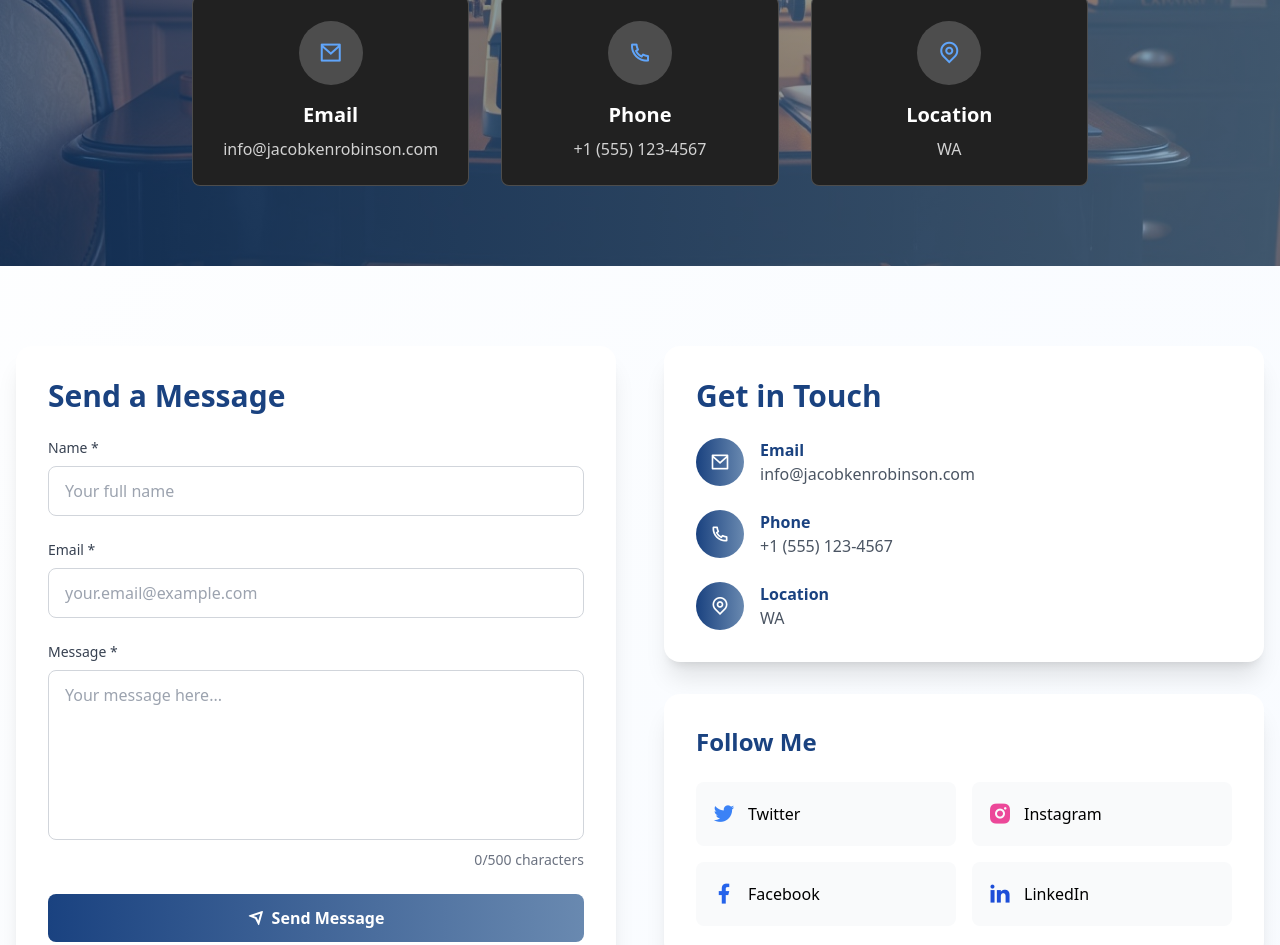
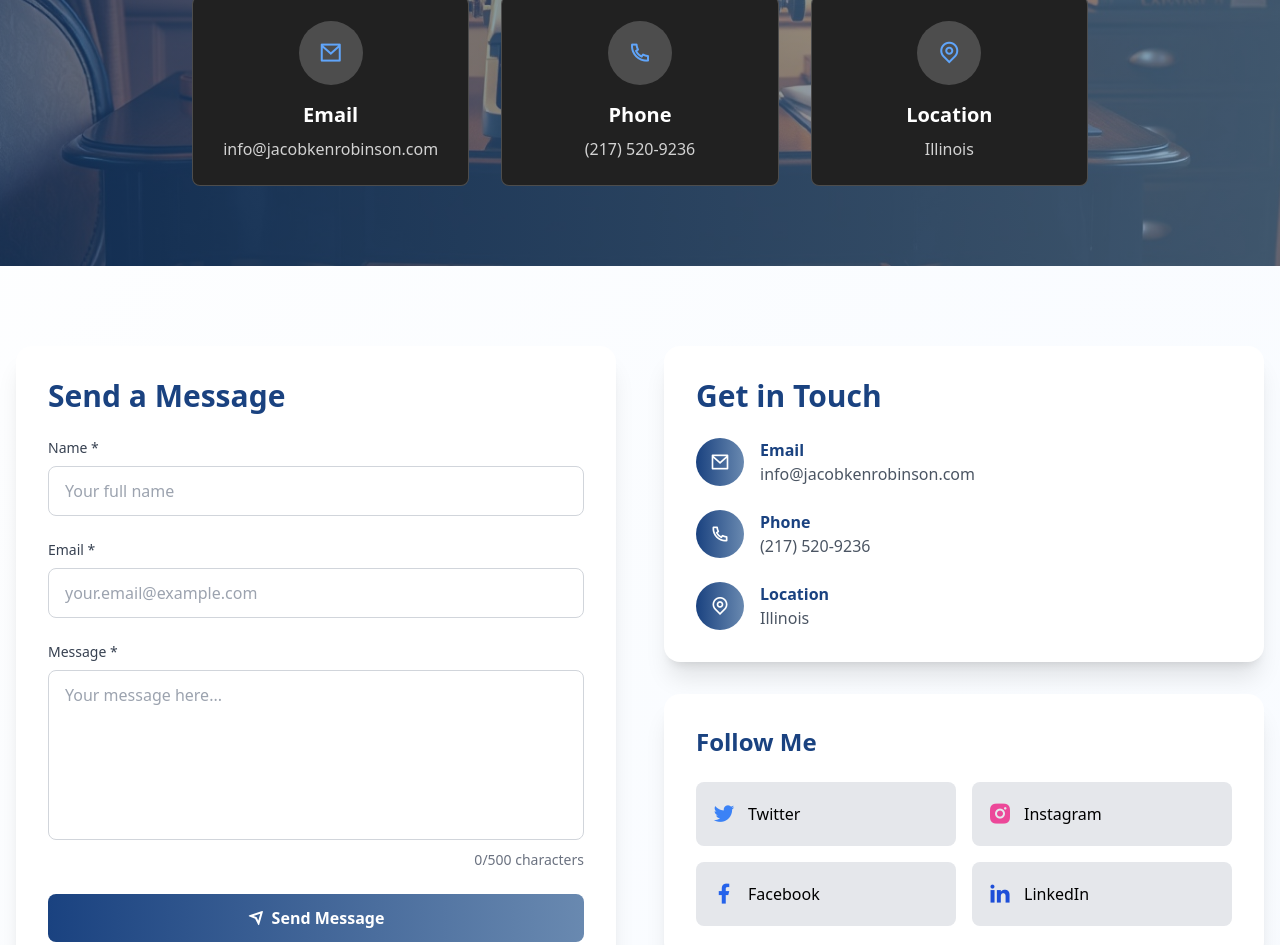
Before and after one commit to mhaawais/promise-hope, a Next.js app: page /contact in a window 1280 px wide. Shown: the part 380-1325 px from the top of the page. Built offline with nearby package versions, Linux system fonts and the light colour scheme.

Commit message:
add social-media

```diff
--- a/components/Footer.tsx
+++ b/components/Footer.tsx
@@ -29,25 +29,33 @@ export default function Footer() {
             </p>
             <div className="flex space-x-4 justify-center md:justify-start">
               <a
-                href="#"
+                href="https://www.facebook.com/"
+                target="_blank"
+                rel="noopener noreferrer"
                 className="w-10 h-10 bg-white hover:bg-black rounded-full flex items-center justify-center transition-colors duration-300 cursor-pointer"
               >
                 <FaFacebook className="text-blue-600 text-2xl" />
               </a>
               <a
-                href="#"
+                href="https://www.twitter.com/"
+                target="_blank"
+                rel="noopener noreferrer"
                 className="w-10 h-10 bg-white rounded-full flex items-center justify-center hover:bg-black transition-colors duration-300 cursor-pointer"
               >
                 <FaTwitter className="text-blue-400 text-2xl" />
               </a>
               <a
-                href="#"
+                href="https://www.instagram.com/"
+                target="_blank"
+                rel="noopener noreferrer"
                 className="w-10 h-10 bg-white rounded-full flex items-center justify-center hover:bg-black transition-colors duration-300 cursor-pointer"
               >
                 <FaInstagram className="text-pink-700 text-2xl" />
               </a>
               <a
-                href="#"
+                href="https://www.linkedin.com/"
+                target="_blank"
+                rel="noopener noreferrer"
                 className="w-10 h-10 bg-white rounded-full flex items-center justify-center hover:bg-black transition-colors duration-300 cursor-pointer"
               >
                 <FaLinkedin className="text-blue-800 text-2xl" />
--- a/components/author/AuthorAchievements.tsx
+++ b/components/author/AuthorAchievements.tsx
@@ -153,7 +153,7 @@ export default function AuthorAchievements() {
               </div>
               <p className="text-gray-700 italic leading-relaxed">
                 &quot;Jacob Ken Robinson writes with a profound understanding of the human condition.
-                Her ability to capture complex emotions in simple, beautiful prose is extraordinary.&quot;
+                His ability to capture complex emotions in simple, beautiful prose is extraordinary.&quot;
               </p>
             </div>
 
@@ -183,10 +183,10 @@ export default function AuthorAchievements() {
         <div className="bg-gradient-to-r from-[#1a4280] to-[#6989b0] rounded-2xl p-8 mt-16 text-center text-white">
           <h3 className="text-3xl font-bold mb-4">What&apos;s Next?</h3>
           <p className="text-xl mb-6">
-            Jacob is currently working on her next novel, expected to be released in th end of 2025.
-            Stay tuned for updates on her upcoming literary projects and events.
+            Jacob is currently working on his next novel, expected to be released in the end of 2025.
+            Stay tuned for updates on his upcoming literary projects and events.
           </p>
-          <button className="bg-white text-[#1a4280] px-8 py-3 rounded-full hover:bg-gray-100 transition-all duration-300 transform hover:scale-105 font-semibold cursor-pointer">
+          <button className="bg-white text-[#1a4280] px-8 py-3 rounded-full hover:bg-[#1a4280] hover:text-white transition-all duration-300 transform hover:scale-105 font-semibold cursor-pointer">
             <i className="ri-notification-line mr-2"></i>
             Follow me
           </button>
--- a/components/contact/ContactHero.tsx
+++ b/components/contact/ContactHero.tsx
@@ -1,4 +1,4 @@
-'use client';
+"use client";
 
 export default function ContactHero() {
   return (
@@ -7,9 +7,9 @@ export default function ContactHero() {
       <div
         className="absolute inset-0 bg-cover bg-center"
         style={{
-       //   backgroundImage: `url('https://readdy.ai/api/search-image?query=Elegant%20writing%20desk%20with%20vintage%20typewriter%2C%20warm%20golden%20lighting%2C%20cozy%20literary%20atmosphere%2C%20inspiring%20writer%20workspace%2C%20sophisticated%20home%20office%20setting&width=1920&height=600&seq=contacthero1&orientation=landscape')`
-             backgroundImage: `url("/assets/images/pic-6.jpg")`,
-      }}
+          //   backgroundImage: `url('https://readdy.ai/api/search-image?query=Elegant%20writing%20desk%20with%20vintage%20typewriter%2C%20warm%20golden%20lighting%2C%20cozy%20literary%20atmosphere%2C%20inspiring%20writer%20workspace%2C%20sophisticated%20home%20office%20setting&width=1920&height=600&seq=contacthero1&orientation=landscape')`
+          backgroundImage: `url("/assets/images/pic-6.jpg")`,
+        }}
       >
         <div className="absolute inset-0 bg-gradient-to-r from-[#1a4280]/60 to-[#6989b0]/60"></div>
       </div>
@@ -21,19 +21,23 @@ export default function ContactHero() {
             Let&apos;s Connect
           </h1>
           <p className="text-xl md:text-2xl text-white/90 mb-8 leading-relaxed">
-            Have a question, want to discuss a collaboration, or simply share your thoughts?
-            I&apos;d love to hear from you.
+            Have a question, want to discuss a collaboration, or simply share
+            your thoughts? I&apos;d love to hear from you.
           </p>
 
           {/* Contact Methods */}
           <div className="grid grid-cols-1 md:grid-cols-3 gap-8 mt-12">
-
             <div className="bg-[#212121] hover:bg-[#383838] backdrop-blur-sm rounded-lg p-6 border border-white/20">
               <div className="w-16 h-16 bg-white/20 rounded-full flex items-center justify-center mx-auto mb-4">
                 <i className="ri-mail-line text-blue-400 text-2xl"></i>
               </div>
               <h3 className="text-xl font-semibold mb-2">Email</h3>
-              <p className="text-white/80">info@jacobkenrobinson.com</p>
+              <a
+                href="mailto:info@jacobkenrobinson.com"
+                className="text-white/80 hover:underline break-all"
+              >
+                info@jacobkenrobinson.com
+              </a>
             </div>
 
             <div className="bg-[#212121] hover:bg-[#383838] backdrop-blur-sm rounded-lg p-6 border border-white/20">
@@ -41,7 +45,12 @@ export default function ContactHero() {
                 <i className="ri-phone-line text-blue-400 text-2xl"></i>
               </div>
               <h3 className="text-xl font-semibold mb-2">Phone</h3>
-              <p className="text-white/80">+1 (555) 123-4567</p>
+              <a
+                href="tel:2175209236"
+                className="text-white/80 hover:underline"
+              >
+                (217) 520‑9236
+              </a>
             </div>
 
             <div className="bg-[#212121] hover:bg-[#383838] backdrop-blur-sm rounded-lg p-6 border border-white/20">
@@ -49,7 +58,14 @@ export default function ContactHero() {
                 <i className="ri-map-pin-line text-blue-400 text-2xl"></i>
               </div>
               <h3 className="text-xl font-semibold mb-2">Location</h3>
-              <p className="text-white/80">WA</p>
+              <a
+                href="https://www.google.com/maps/place/Illinois"
+                target="_blank"
+                rel="noopener noreferrer"
+                className="text-white/80 hover:underline"
+              >
+                Illinois
+              </a>
             </div>
           </div>
         </div>
--- a/components/contact/ContactInfo.tsx
+++ b/components/contact/ContactInfo.tsx
@@ -1,4 +1,4 @@
-'use client';
+"use client";
 
 export default function ContactInfo() {
   return (
@@ -14,7 +14,12 @@ export default function ContactInfo() {
             </div>
             <div>
               <h3 className="font-semibold text-[#1a4280]">Email</h3>
-              <p className="text-gray-600">info@jacobkenrobinson.com</p>
+              <a
+                href="mailto:info@jacobkenrobinson.com"
+                className="text-gray-600 hover:underline break-all"
+              >
+                info@jacobkenrobinson.com
+              </a>
             </div>
           </div>
 
@@ -24,7 +29,12 @@ export default function ContactInfo() {
             </div>
             <div>
               <h3 className="font-semibold text-[#1a4280]">Phone</h3>
-              <p className="text-gray-600">+1 (555) 123-4567</p>
+              <a
+                href="tel:2175209236"
+                className="text-gray-600 hover:underline"
+              >
+                (217) 520‑9236
+              </a>
             </div>
           </div>
 
@@ -34,7 +44,14 @@ export default function ContactInfo() {
             </div>
             <div>
               <h3 className="font-semibold text-[#1a4280]">Location</h3>
-              <p className="text-gray-600">WA</p>
+              <a
+                href="https://www.google.com/maps/place/Illinois"
+                target="_blank"
+                rel="noopener noreferrer"
+                className="text-gray-600 hover:underline"
+              >
+                Illinois
+              </a>
             </div>
           </div>
         </div>
@@ -45,22 +62,42 @@ export default function ContactInfo() {
         <h3 className="text-2xl font-bold text-[#1a4280] mb-6">Follow Me</h3>
 
         <div className="grid grid-cols-2 gap-4">
-          <a href="#" className="flex items-center p-4 bg-gray-50 rounded-lg hover:bg-gray-100 transition-colors duration-300 cursor-pointer">
+          <a
+            href="https://www.twitter.com/"
+            target="_blank"
+            rel="noopener noreferrer"
+            className="flex items-center p-4 bg-gray-200 rounded-lg hover:bg-gray-300 transition-colors duration-300 cursor-pointer"
+          >
             <i className="ri-twitter-fill text-blue-500 text-2xl mr-3"></i>
             <span className="font-medium">Twitter</span>
           </a>
 
-          <a href="#" className="flex items-center p-4 bg-gray-50 rounded-lg hover:bg-gray-100 transition-colors duration-300 cursor-pointer">
+          <a
+            href="https://www.instagram.com/"
+            target="_blank"
+            rel="noopener noreferrer"
+            className="flex items-center p-4 bg-gray-200 rounded-lg hover:bg-gray-300 transition-colors duration-300 cursor-pointer"
+          >
             <i className="ri-instagram-fill text-pink-500 text-2xl mr-3"></i>
             <span className="font-medium">Instagram</span>
           </a>
 
-          <a href="#" className="flex items-center p-4 bg-gray-50 rounded-lg hover:bg-gray-100 transition-colors duration-300 cursor-pointer">
+          <a
+            href="https://www.facebook.com/"
+            target="_blank"
+            rel="noopener noreferrer"
+            className="flex items-center p-4 bg-gray-200 rounded-lg hover:bg-gray-300 transition-colors duration-300 cursor-pointer"
+          >
             <i className="ri-facebook-fill text-blue-600 text-2xl mr-3"></i>
             <span className="font-medium">Facebook</span>
           </a>
 
-          <a href="#" className="flex items-center p-4 bg-gray-50 rounded-lg hover:bg-gray-100 transition-colors duration-300 cursor-pointer">
+          <a
+            href="https://www.linkedin.com/"
+            target="_blank"
+            rel="noopener noreferrer"
+            className="flex items-center p-4 bg-gray-200 rounded-lg hover:bg-gray-300 transition-colors duration-300 cursor-pointer"
+          >
             <i className="ri-linkedin-fill text-blue-700 text-2xl mr-3"></i>
             <span className="font-medium">LinkedIn</span>
           </a>
```
Also changed, not shown: components/author/AuthorHero.tsx (+12 -4 lines).
